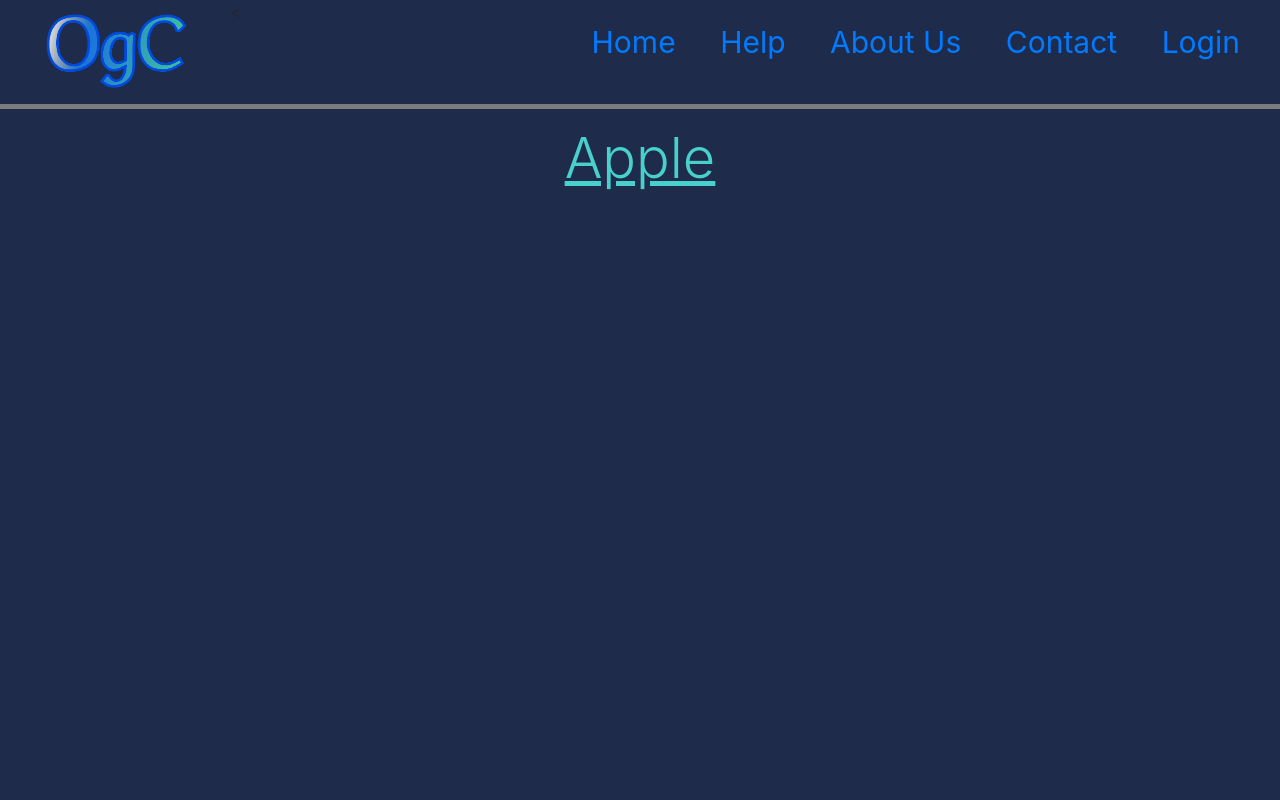
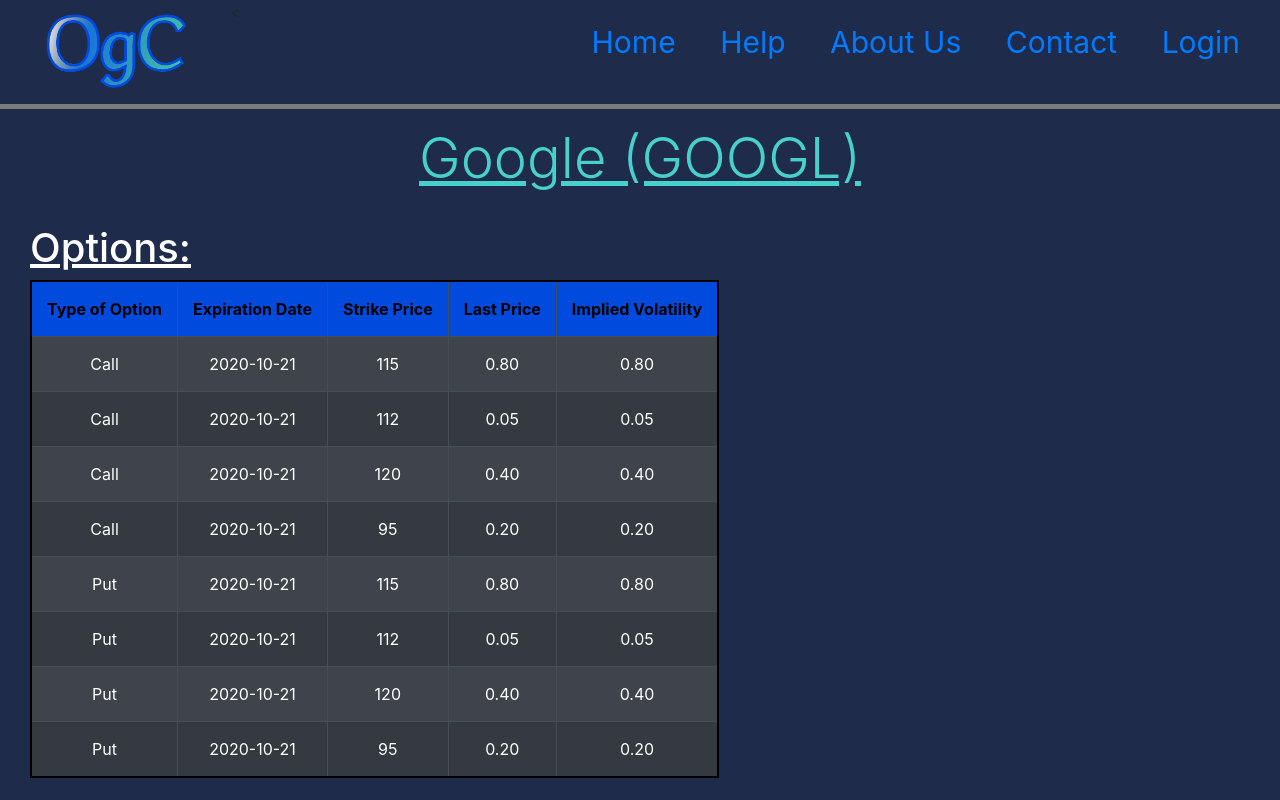
Before and after one commit to sanyanema/OptionsWatchlist, a Django app: page /visualization in a window 1280 px wide. Run offline with Django 3.2, Linux system fonts and the light colour scheme; some libraries are stand-ins or nearby versions.

Commit message:
Added options table

```diff
--- a/OgC/main/templates/main/home.html
+++ b/OgC/main/templates/main/home.html
@@ -81,7 +81,7 @@
       <br>
       <br>
       <!-- Visualization Page Button -->
-      <a href="visualization" style="font-size: 50px"><center>{{stock}} fhdkd</a>
+      <a href="visualization" style="font-size: 50px"><center>{{stock}} Visualization Page</a>
 
   </body>
 </html>
--- a/OgC/main/templates/main/visualization.html
+++ b/OgC/main/templates/main/visualization.html
@@ -12,17 +12,21 @@
     <link rel="stylesheet" href="https://stackpath.bootstrapcdn.com/bootstrap/4.3.1/css/bootstrap.min.css" integrity="sha384-ggOyR0iXCbMQv3Xipma34MD+dH/1fQ784/j6cY/iJTQUOhcWr7x9JvoRxT2MZw1T" crossorigin="anonymous">
 
     <style type="text/css">
+      /* Hyperlinks at top */
       .hyperlinks {
         padding: 20px 0;
         float: right;
       }
+      /* OGC LOGO */
       .OGC {
         padding: 0px 0;
         float:left;
       }
+      /* Headings at top */
       ul#headings a {
         display: inline; margin-right: 40px;
       }
+      /* Break Lines */
       hr {
         width: 100%;
         height: 5px;
@@ -31,6 +35,30 @@
         background-color: #7C7C7C;
         border: 0 none;
       }
+      /* Top Row of Table */
+      th {
+        background-color: #004BDD;
+        color:black;
+      }
+      /* Rows in the Table */
+      td {
+        text-align: center;
+      }
+      /* Text in the Table */
+      th, td {
+        border: 1px solid black;
+        padding: 15px;
+      }
+      /* Table */
+      table {
+        border: 2px solid black;
+        margin-left: 30px
+      }
+/*      Possible Bordering in Table
+        table, td, th {
+        border: 3px solid #7C7C7C;
+        text-align: left;
+      }*/
     </style>
   </head>
 
@@ -58,7 +86,91 @@
       <br>
       <br>
       <hr>
-      <!-- Title of Stock -->
-      <h1 class="display-4" style="color:MediumTurquoise"><center><u>{{stock}}<u/></center></h1>
-  </body>
+      <!-- Stock Name -->
+      <h1 class="display-4" style="color:MediumTurquoise"><center><u>{{stock}} ({{name}})</u></center></h1>
+
+      <br>
+      <!-- Options Table -->
+      <h1 class="display-5" style="color:White; margin-left: 30px"><u><left>Options:</left></u></h1>
+      <table class="table-striped table-dark">
+        <!-- Categories of Options Table (Top Row)-->
+        <thead class="categories">
+          <tr>
+            <th>Type of Option</th>
+            <th>Expiration Date</th>
+            <th>Strike Price</th>
+            <th>Last Price</th>
+            <th>Implied Volatility</th>
+          </tr>
+        </thead>
+        <!-- Information of Options Table -->
+        <tbody>
+          <!-- Row 1 -->
+          <tr>
+            <td>Call</td>
+            <td>2020-10-21</td>
+            <td>115</td>
+            <td>0.80</td>
+            <td>0.80</td>
+          </tr>
+          <!-- Row 2 -->
+          <tr>
+            <td>Call</td>
+            <td>2020-10-21</td>
+            <td>112</td>
+            <td>0.05</td>
+            <td>0.05</td>
+          </tr>
+          <!-- Row 3 -->
+          <tr>
+            <td>Call</td>
+            <td>2020-10-21</td>
+            <td>120</td>
+            <td>0.40</td>
+            <td>0.40</td>
+          </tr>
+          <!-- Row 4 -->
+          <tr>
+            <td>Call</td>
+            <td>2020-10-21</td>
+            <td>95</td>
+            <td>0.20</td>
+            <td>0.20</td>
+          </tr>
+          <!-- Row 5 -->
+            <tr>
+            <td>Put</td>
+            <td>2020-10-21</td>
+            <td>115</td>
+            <td>0.80</td>
+            <td>0.80</td>
+          </tr>
+          <!-- Row 6 -->
+          <tr>
+            <td>Put</td>
+            <td>2020-10-21</td>
+            <td>112</td>
+            <td>0.05</td>
+            <td>0.05</td>
+          </tr>
+          <!-- Row 7 -->
+          <tr>
+            <td>Put</td>
+            <td>2020-10-21</td>
+            <td>120</td>
+            <td>0.40</td>
+            <td>0.40</td>
+          </tr>
+          <!-- Row 8 -->
+          <tr>
+            <td>Put</td>
+            <td>2020-10-21</td>
+            <td>95</td>
+            <td>0.20</td>
+            <td>0.20</td>
+          </tr>
+        </tbody>
+      </table>
+
+    </body>
 </html>
--- a/OgC/main/views.py
+++ b/OgC/main/views.py
@@ -1,6 +1,8 @@
 from django.shortcuts import render
 from django.http import HttpResponse
 # Create your views here.
+stock1 = "Google"
+stock1b = "GOOGL"
 
 def index(response):
     return render(response, "main/index.html", {'name' : "John Smith"})
@@ -9,7 +11,7 @@
     return HttpResponse("<h1>v1</h1>")
 
 def home(request):
-	return render(request, 'main/home.html', {'name' : "John Smith", 'stock' : "Apple"})
+	return render(request, 'main/home.html', {'name' : "John Smith", 'stock' : stock1})
 
 def help(request):
 	return render(request, 'main/help.html', {'name' : "John Smith"})
@@ -21,4 +23,4 @@
 	return render(request, 'main/contact.html', {'name' : "John Smith"})
 
 def visualization(request):
-	return render(request, 'main/visualization.html', {'stock' : "Apple"})
+	return render(request, 'main/visualization.html', {'stock' : stock1, 'name' : stock1b})
```
Also changed, not shown: OgC/static/images/google.png (added), 3 other files.
